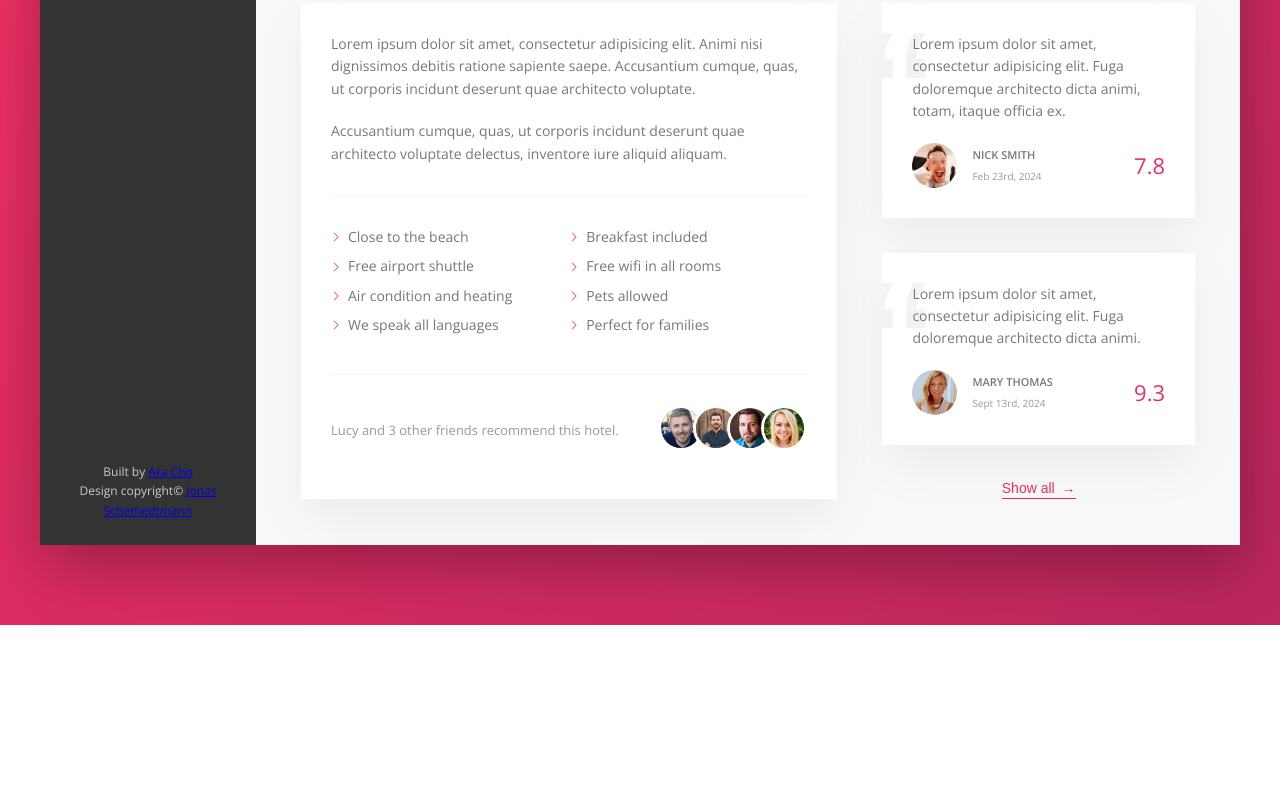
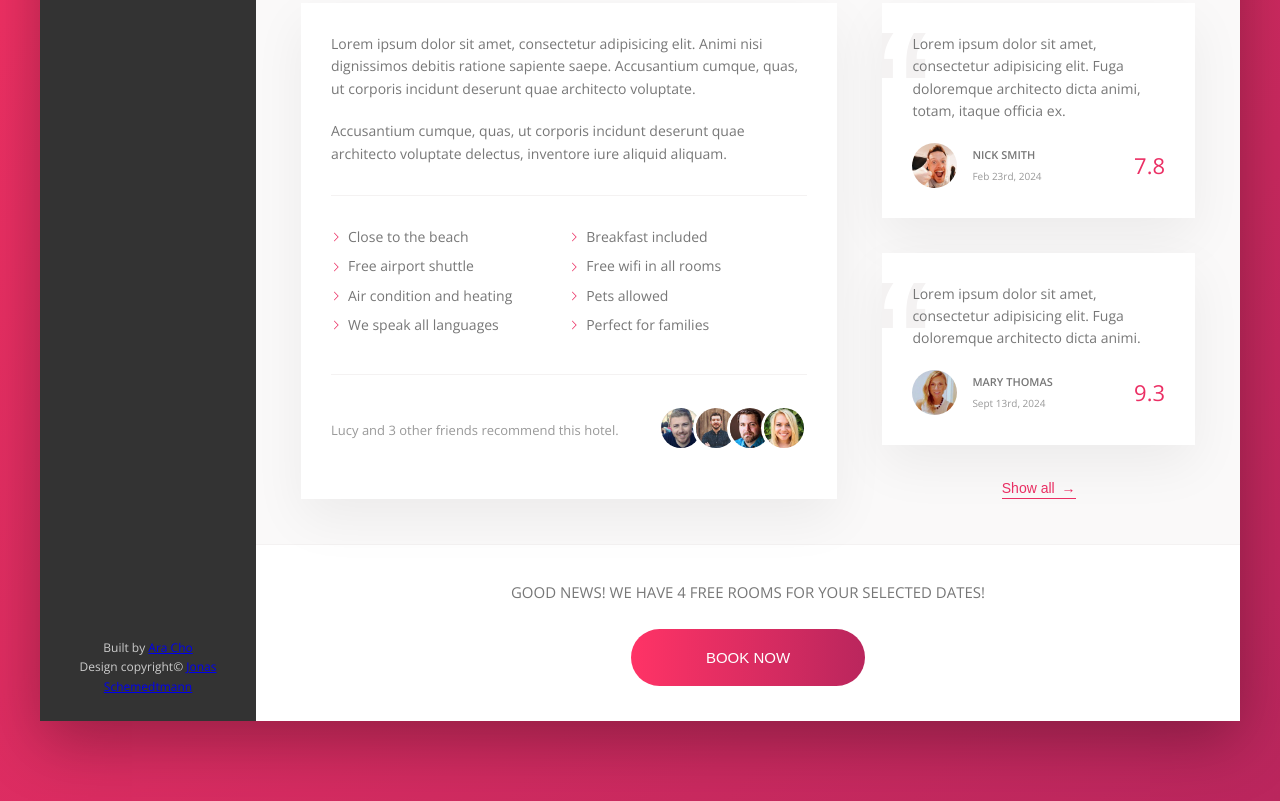
Before and after one commit to byaracho/advanced-css, a website: page Trillo/index.html in a window 1280 px wide. Shown: the part 644-1445 px from the top of the page. Before the commit the page ends 1269 px from the top, so only its background shows below. Drawn offline with nearby package versions, Linux system fonts and the light colour scheme.

Commit message:
add: cta

```diff
--- a/Trillo/index.html
+++ b/Trillo/index.html
@@ -200,6 +200,17 @@
                         <button class="btn-inline">Show all <span>&rarr;</span></button>
                     </div>
                 </div>
+                <div class="cta">
+                    <h2 class="cta__book-now">
+                        Good news! We have 4 free rooms for your selected dates!
+                    </h2>
+                    <button class="btn">
+                        <span class="btn__visible">Book now</span>
+                        <span class="btn__invisible">
+                            Only 4 rooms left
+                        </span>
+                    </button>
+                </div>
             </main>
         </div>
     </div>
--- a/Trillo/sass/_components.scss
+++ b/Trillo/sass/_components.scss
@@ -465,3 +465,67 @@
         z-index: 1;
     }
 }
+
+///////////////////////////////////////////
+// CALL TO ACTION
+.cta {
+    padding: 3.5rem 0;
+    text-align: center;
+
+    &__book-now {
+        text-transform: uppercase;
+        font-size: 1.5rem;
+        font-weight: 300;
+        margin-bottom: 2.5rem;
+    }
+}
+
+///////////////////////////////////////////
+// CALL TO ACTION BUTTON
+.btn {
+    font-size: 1.5rem;
+    font-weight: 300;
+    text-transform: uppercase;
+    border: none;
+    border-radius: 100px;
+    background-image: linear-gradient(to right, var(--color-primary-light), var(--color-primary-dark));
+    color: #fff;
+    position: relative;
+    overflow: hidden; // invisible 요소 안보이게
+    cursor: pointer;
+
+    &>* {
+        display: inline-block;
+        height: 100%;
+        width: 100%;
+        transition: all .2s;
+    }
+
+    &__visible {
+        padding: 2rem 7.5rem;
+    }
+
+    &__invisible {
+        position: absolute;
+        padding: 2rem;
+        left: 0;
+        top: -100%; // 정확히 컨테이너만큼 위로
+    }
+
+    &:hover {
+        background-image: linear-gradient(to left, var(--color-primary-light), var(--color-primary-dark));
+    }
+
+    &:hover &__visible {
+        transform: translateY(100%);
+    }
+
+    &:hover &__invisible {
+        top: 0;
+    }
+
+    &:focus {
+        outline: none;
+        animation: pulsate 1s infinite;
+    }
+}
```
Also changed, not shown: Trillo/css/style.css, 1 other file.
